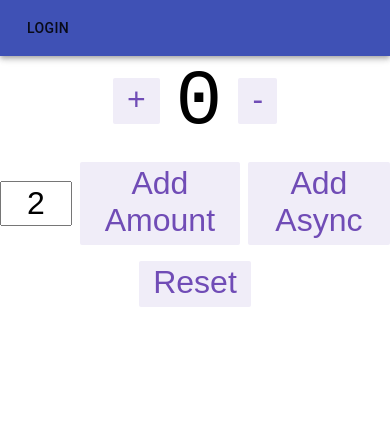
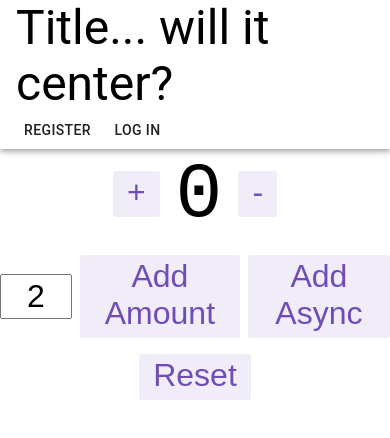
Before and after one commit to mc0918/tsv_poc, a Next.js app in the folder tsv_ui/: page / in a window 390 px wide. Shown: the top 438 px of the page. Built offline with nearby package versions, Linux system fonts and the light colour scheme.

Commit message:
responsive header

```diff
--- a/tsv_ui/components/header.js
+++ /dev/null
@@ -1,12 +0,0 @@
-import { Button, Toolbar } from "@material-ui/core";
-import AppBar from "@material-ui/core/AppBar";
-
-export const Header = () => {
-  return (
-    <AppBar position="static">
-      <Toolbar>
-        <Button>login</Button>
-      </Toolbar>
-    </AppBar>
-  );
-};
--- /dev/null
+++ b/tsv_ui/components/header/header.js
@@ -0,0 +1,39 @@
+import {
+  Grid,
+  Button,
+  IconButton,
+  Toolbar,
+  Typography,
+} from "@material-ui/core";
+import AppBar from "@material-ui/core/AppBar";
+import "./header.module.css";
+
+export const Header = () => {
+  return (
+    <AppBar position="static" color="transparent">
+      <Toolbar>
+        <Grid container justify="space-between" direction="row">
+          <Grid item xs={2}>
+            {/* empty item for spacing... getting title in the middle */}
+
+          </Grid>
+          <Grid item>
+            <Typography color="inherit" variant="h3">
+              Title... will it center?
+            </Typography>
+          </Grid>
+          <Grid item>
+            <Grid container justify="column" spacing={2}>
+              <Grid item xs={6} s={12}>
+                <Button>REGISTER</Button>
+              </Grid>
+              <Grid item xs={6} s={12}>
+                <Button>LOG IN</Button>
+              </Grid>
+            </Grid>
+          </Grid>
+        </Grid>
+      </Toolbar>
+    </AppBar>
+  );
+};
--- /dev/null
+++ b/tsv_ui/components/header/header.module.css
@@ -0,0 +1,8 @@
+.login-button-container {
+  margin: auto;
+}
+
+.login-button{
+    margin-top: 100px;
+    padding-top: 20px;
+}
--- a/tsv_ui/pages/index.js
+++ b/tsv_ui/pages/index.js
@@ -2,7 +2,7 @@ import { useDispatch } from 'react-redux'
 
 import Clock from '../components/clock'
 import Counter from '../components/counter'
-import { Header } from '../components/header'
+import { Header } from '../components/header/header'
 import { tick } from '../lib/slices/clockSlice'
 import useInterval from '../lib/useInterval'
 
```
